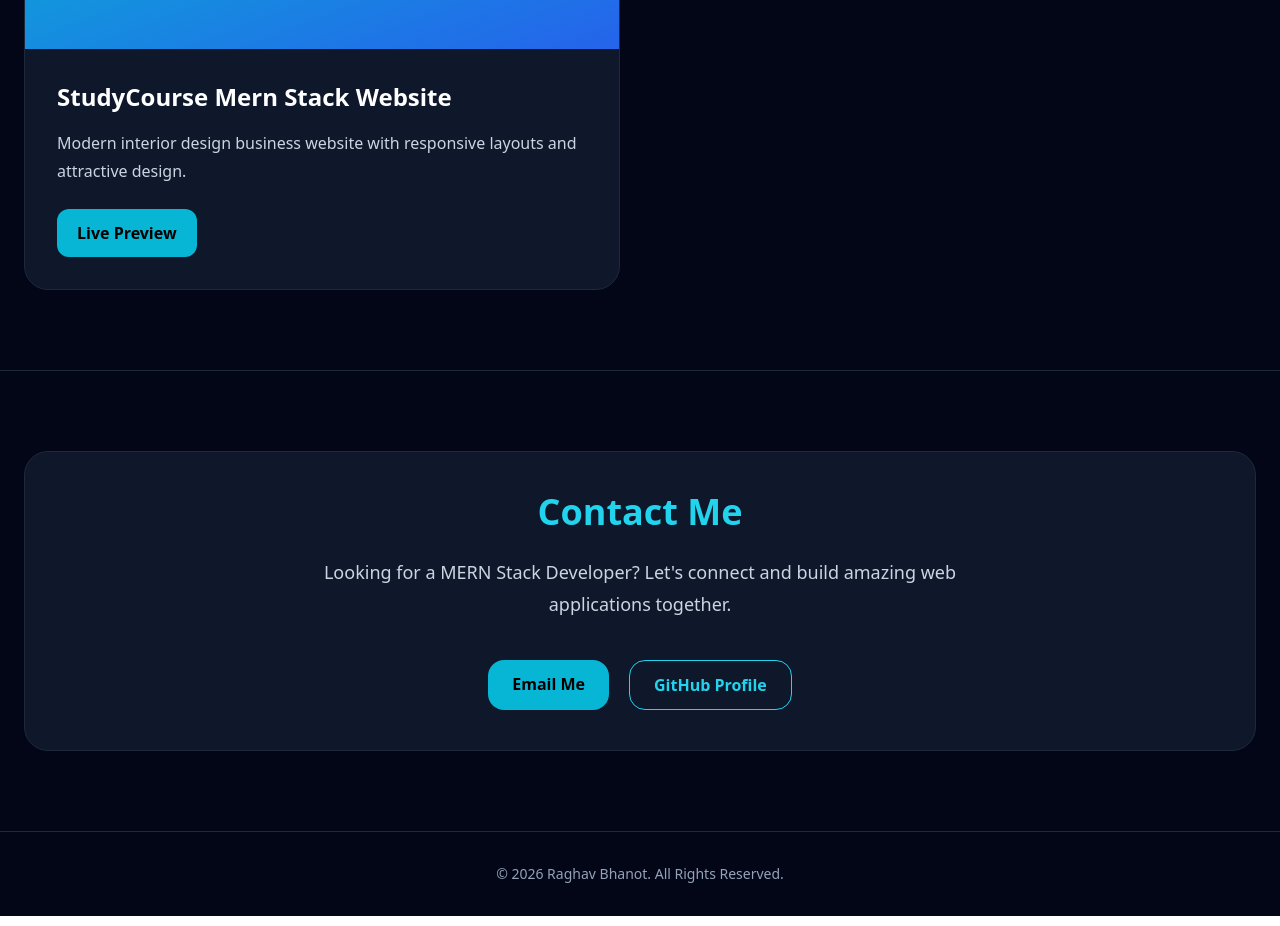
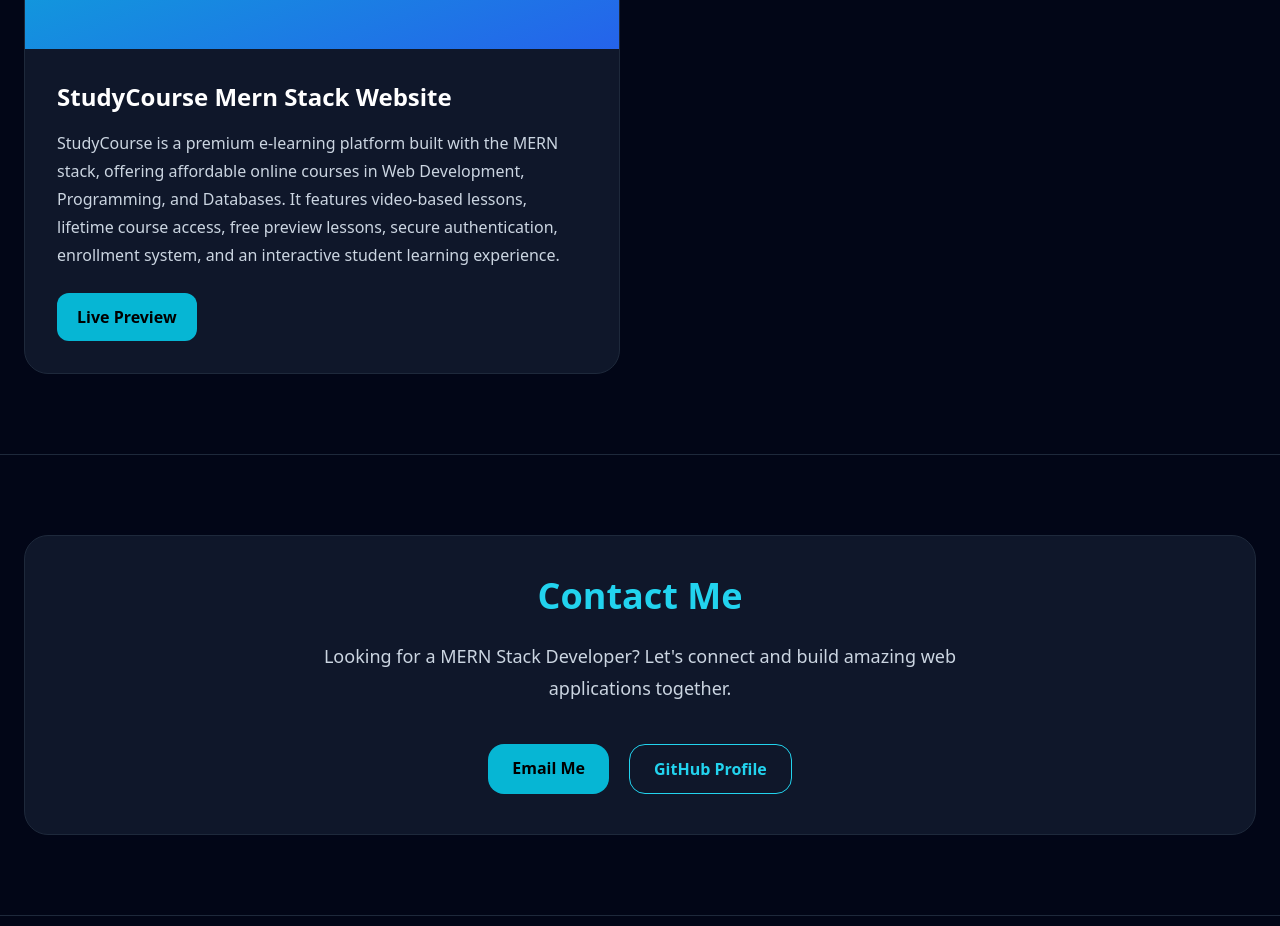
Before and after one commit to raghavdevcode/portfolio, a React (Create React App) app: page / in a window 1280 px wide. Shown: the part 2320-3246 px from the top of the page. Built offline with nearby package versions, Linux system fonts and the light colour scheme.

Commit message:
studycourse project added

```diff
--- a/src/Portfolio.js
+++ b/src/Portfolio.js
@@ -21,7 +21,7 @@ import { useEffect } from "react";
      {
       title: "StudyCourse Mern Stack Website",
       description:
-        "Modern interior design business website with responsive layouts and attractive design.",
+        "StudyCourse is a premium e-learning platform built with the MERN stack, offering affordable online courses in Web Development, Programming, and Databases. It features video-based lessons, lifetime course access, free preview lessons, secure authentication, enrollment system, and an interactive student learning experience.",
       link: "https://studycourse-frontend.onrender.com/",
     },
   ];
```
